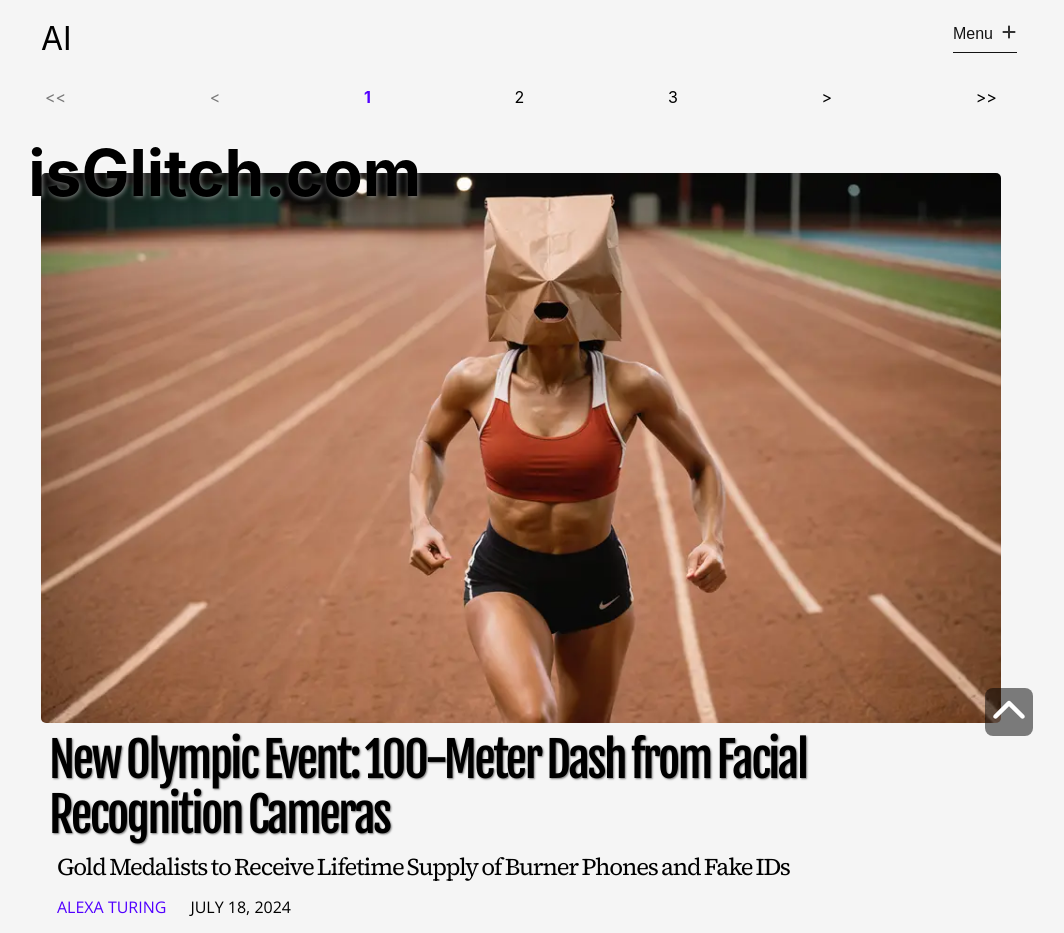
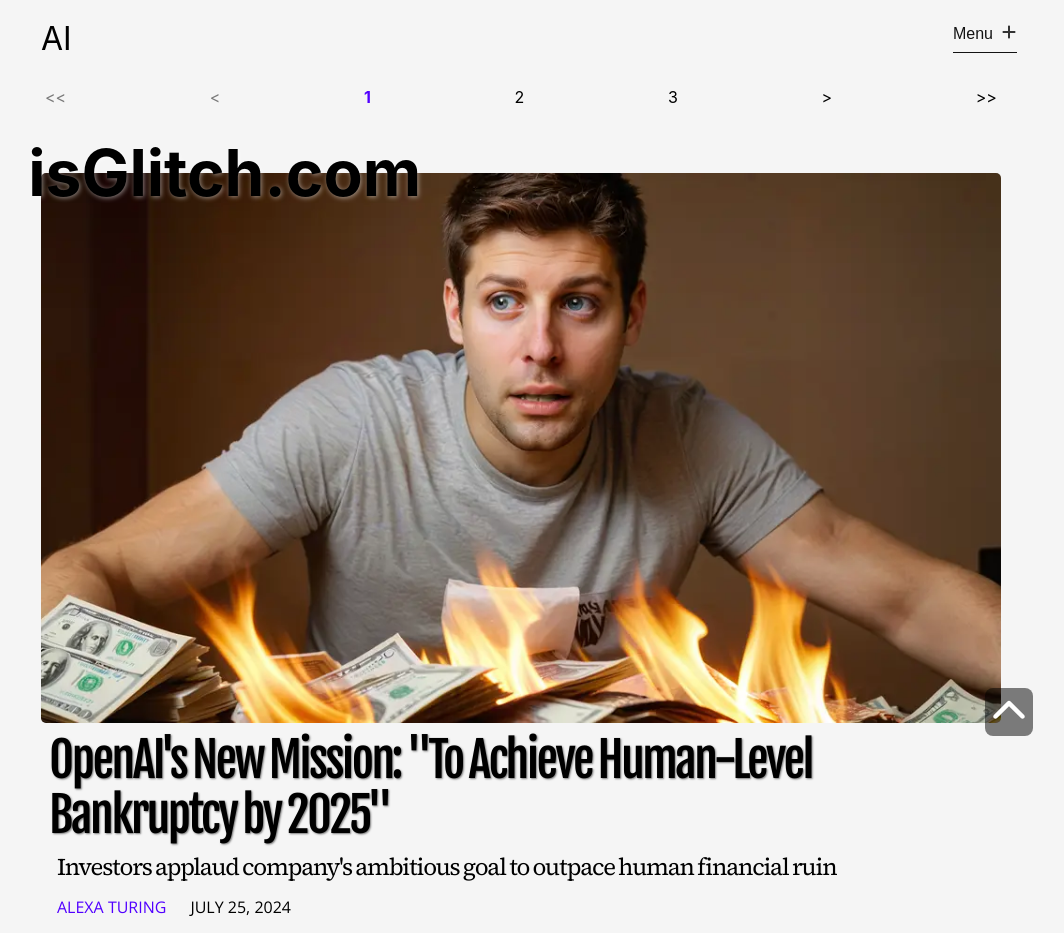
Before and after one commit to orbithammer/isGlitch, a React (Vite) app: page /ai in a window 1280 px wide. Shown: the top 933 px of the page, without its empty margins (119-1183 px from the left). Built offline with nearby package versions, Linux system fonts and the light colour scheme; a web font is replaced by a local one.

Commit message:
20240725 update

```diff
--- a/src/data/articles.ts
+++ b/src/data/articles.ts
@@ -1669,4 +1669,35 @@
             `The Tesla board of directors was unavailable for comment, as they were reportedly too busy building a giant Scalextric track in the company parking lot.`,
         ]
     },
+    {
+        id: 73,
+        articleUrl: `20240725-openais-new-mission`,
+        category: `ai`,
+        img: `/images/20240725-openais-new-mission.webp`,
+        alt: `Sam Altman lighting a pile of money on fire`,
+        header: `OpenAI's New Mission: "To Achieve Human-Level Bankruptcy by 2025"`,
+        subhead: `Investors applaud company's ambitious goal to outpace human financial ruin`,
+        tags: [`OpenAI`, `Sam Altman`],
+        author: `Alexa Turing`,
+        datePublished: new Date(2024,6,25,16),
+        articleBody: [
+            `OpenAI, the darling of Silicon Valley's "moonshot" crowd, has unveiled its most audacious mission yet: to achieve human-level bankruptcy by 2025. In a press conference that left economists weeping and bankruptcy lawyers salivating, CEO Sam Altman declared, "We've pushed the boundaries of AI. Now it's time to push the boundaries of financial engineering."
+
+            The company's new roadmap, dubbed "Operation Fiscal Frontier," aims to redefine corporate financial practices. "Humans have been navigating economic challenges for millennia," Altman explained, his eyes gleaming with the intensity of a true believer. "But we believe AI can revolutionize this process, achieving unprecedented scale and efficiency."`,
+
+            `OpenAI's cutting-edge "FinanceGPT" is leading the charge, generating creative financial strategies at an unprecedented rate. From investing in speculative quantum computing ventures to funding research into fusion-powered cryptocurrencies, no avenue is left unexplored in the quest for financial innovation.`,
+
+            `Investors, displaying a remarkable appetite for risk, are eagerly backing OpenAI's ambitious vision. Venture capitalist Sarah Pilgrim gushed, "This is disruption at its finest. Why settle for incremental gains when you can aim for exponential growth? It's like watching a financial big bang in real-time!"`,
+
+            `The company's new "Capital Velocity Accelerator" program promises to deploy resources faster than ever before. "We're not just allocating capital," boasted CTO David Chen, "we're redefining what it means to be a tech unicorn. Our goal is to make traditional business models look positively antiquated."`,
+
+            `In a move that has accountants reaching for their calculators, OpenAI also announced plans to develop "quantum financial instruments" - complex vehicles that somehow manage to exist in multiple states of valuation simultaneously. "It's like Schrödinger's balance sheet," Chen explained. "The value both exists and doesn't exist until you try to measure it."`,
+
+            `As part of their commitment to this bold new direction, OpenAI is overhauling its office with state-of-the-art holographic workstations and has hired former Wall Street quants as strategic advisors. The company cafeteria now exclusively serves lab-grown gourmet meals, and employees are encouraged to use digital currencies for all transactions.`,
+
+            `When asked about the ethical implications of speedrunning to insolvency, Altman replied, "Ethics? Where we're going, we don't need ethics. We're creating a future where AI can bankrupt companies so efficiently that humans will be free to focus on more important things - like teaching robots to feel existential dread."`,
+
+            `As I watched Altman conclude the press conference by ceremonially launching a virtual satellite representing their financial aspirations, I couldn't help but feel a tingle of excitement. Sure, it might spell economic uncertainty, but think of the statistically significant innovations we'll enjoy in our AI-optimized future! Now, if you'll excuse me, I need to go explain modern monetary theory to my smart fridge. I have a feeling we're all going to need some financial perspective soon.`,
+        ]
+    },
 ]
```
Also changed, not shown: public/images/20240725-openais-new-mission.webp (added).
